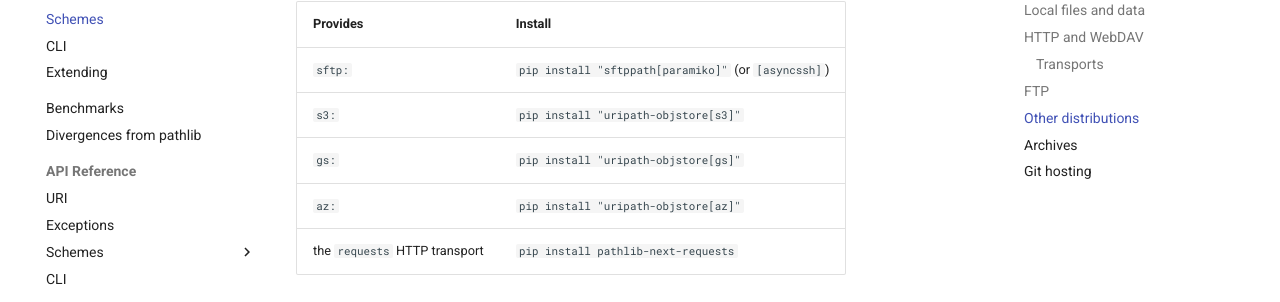
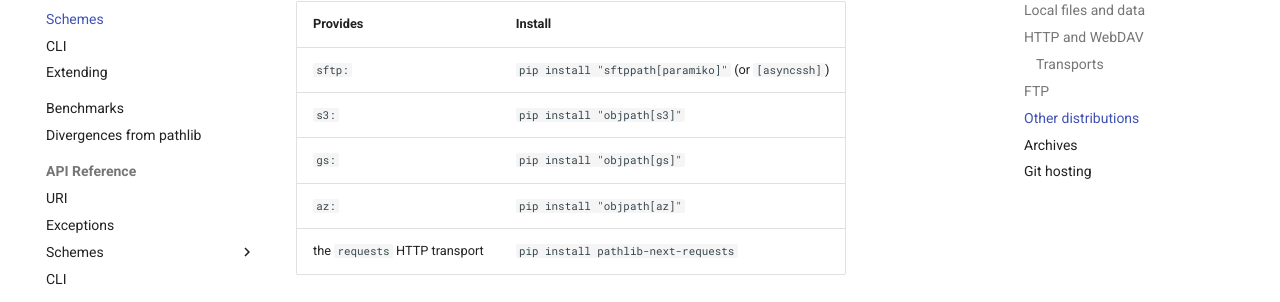
Before and after one commit to jose-pr/uripath, an MkDocs documentation site: the page built from docs/guides/schemes.md, in a window 1280 px wide and 900 px high, scrolled down 5459 px. Shown: the part 152-454 px from the top of the window. Built offline with MkDocs 1.6.1 and Material for MkDocs 9.7.7, drawn with Linux system fonts in a browser that asks for light colours; comment, search, counter and statistics services are not loaded.

Commit message:
docs: README and guides name objpath for the object-store schemes

```diff
--- a/docs/guides/schemes.md
+++ b/docs/guides/schemes.md
@@ -203,9 +203,9 @@ without it; the first operation that needs the server (`stat()`, `exists()`,
 | Provides | Install |
 | --- | --- |
 | `sftp:` | `pip install "sftppath[paramiko]"` (or `[asyncssh]`) |
-| `s3:` | `pip install "uripath-objstore[s3]"` |
-| `gs:` | `pip install "uripath-objstore[gs]"` |
-| `az:` | `pip install "uripath-objstore[az]"` |
+| `s3:` | `pip install "objpath[s3]"` |
+| `gs:` | `pip install "objpath[gs]"` |
+| `az:` | `pip install "objpath[az]"` |
 | the `requests` HTTP transport | `pip install pathlib-next-requests` |
 
 ## Archives
```
Also changed, not shown: README.md (+4 -4 lines), docs/divergences.md (+1 -1 lines), docs/guides/extending.md (+1 -1 lines), docs/index.md (+1 -1 lines).
